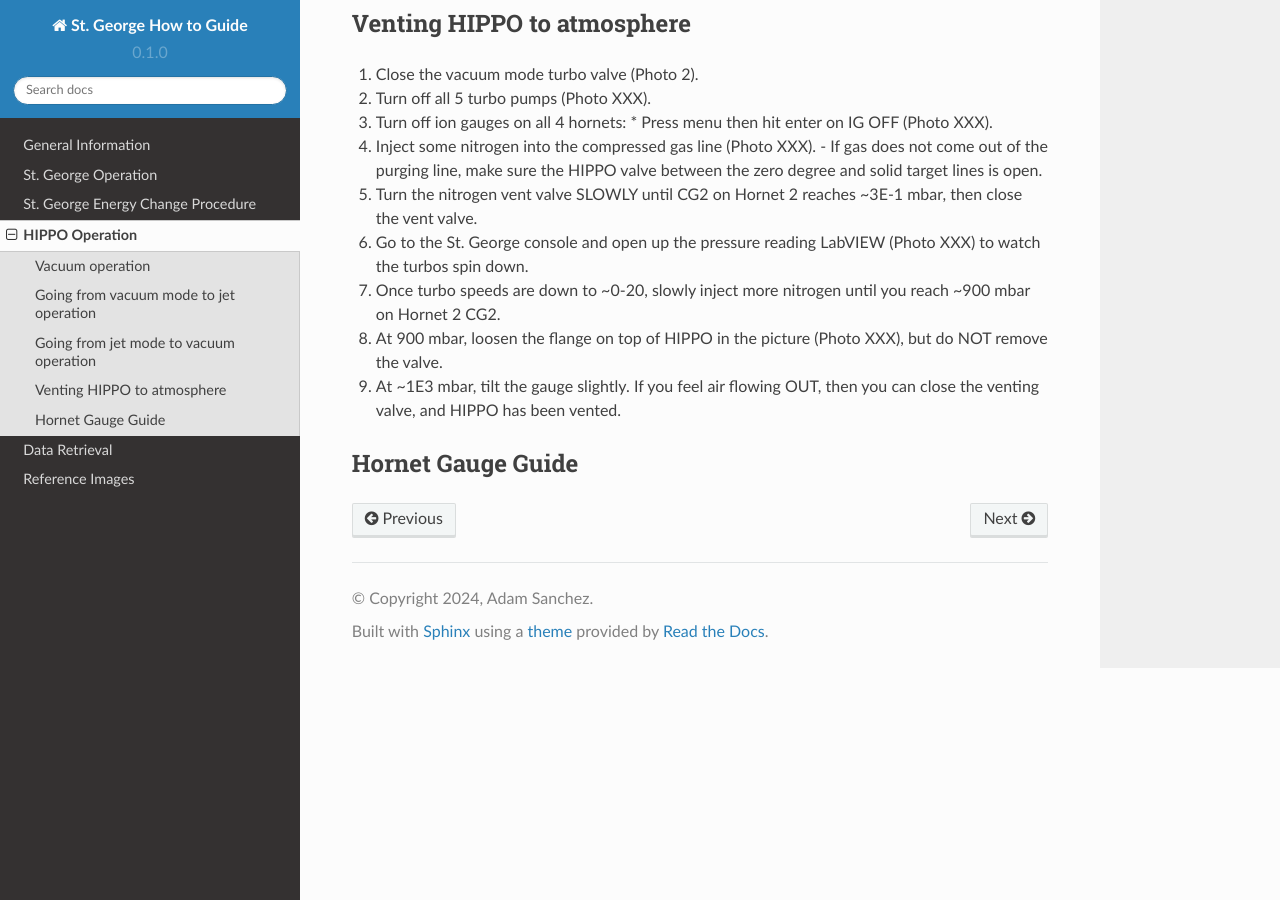
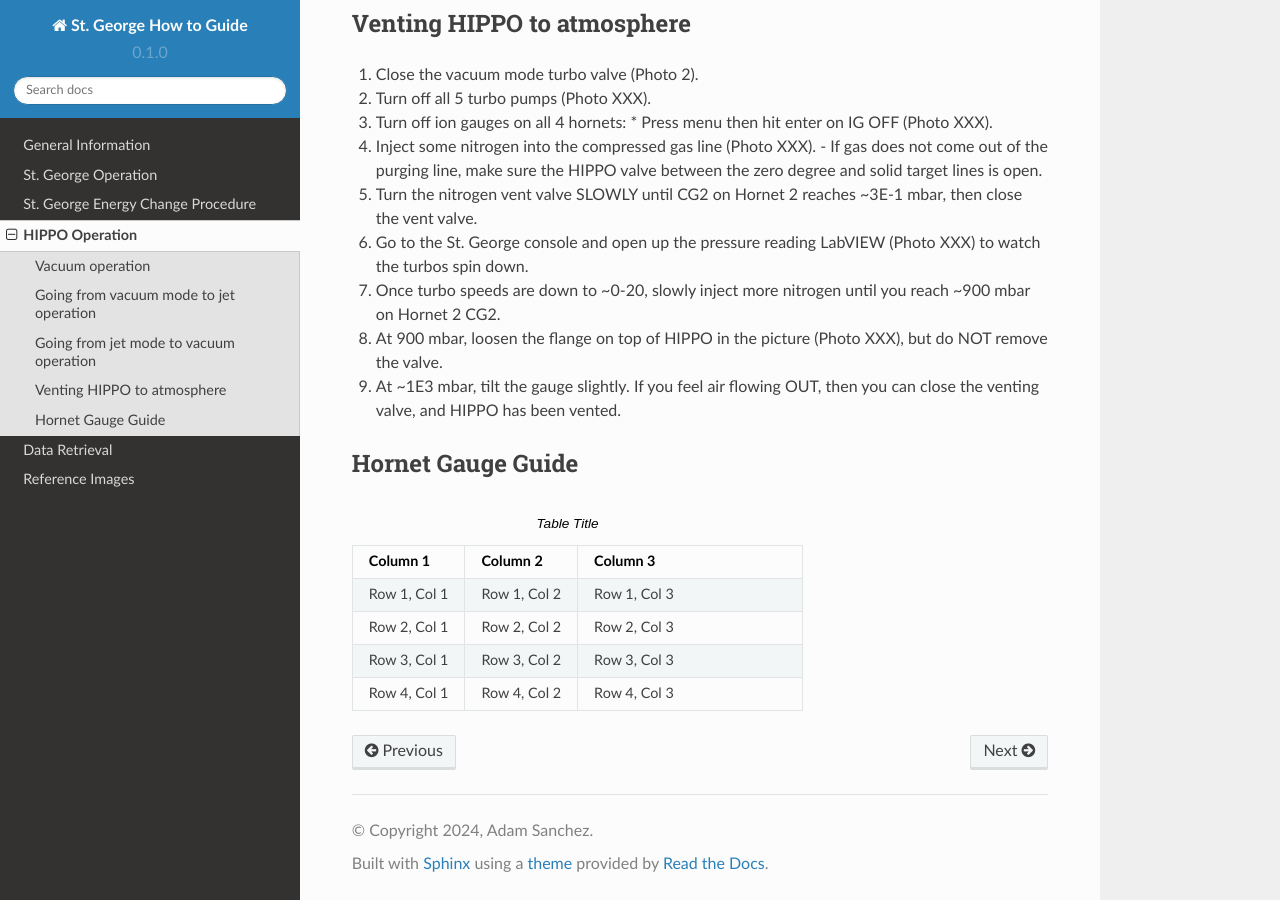
Before and after one commit to asanch25/StG-How-To, a Sphinx documentation site: the page built from docs/source/HIPPOoperation.rst, in a window 1280 px wide and 900 px high, scrolled down 2793 px. Built offline with Sphinx 7.4.7 and the Read the Docs theme 2.0.0, drawn with Linux system fonts in a browser that asks for light colours; pages that are not in the unit, such as notebooks, are missing from menus.

Commit message:
Update HIPPOoperation.rst

```diff
--- a/docs/source/HIPPOoperation.rst
+++ b/docs/source/HIPPOoperation.rst
@@ -189,3 +189,23 @@ Hornet Gauge Guide
    * - Row 2, column 1
 
      - Row 2, column 3
+
+.. list-table:: Table Title
+   :widths: 25 25 50
+   :header-rows: 1
+
+   * - Column 1
+     - Column 2
+     - Column 3
+   * - Row 1, Col 1
+     - Row 1, Col 2
+     - Row 1, Col 3
+   * - Row 2, Col 1
+     - Row 2, Col 2
+     - Row 2, Col 3
+   * - Row 3, Col 1
+     - Row 3, Col 2
+     - Row 3, Col 3
+   * - Row 4, Col 1
+     - Row 4, Col 2
+     - Row 4, Col 3
```
